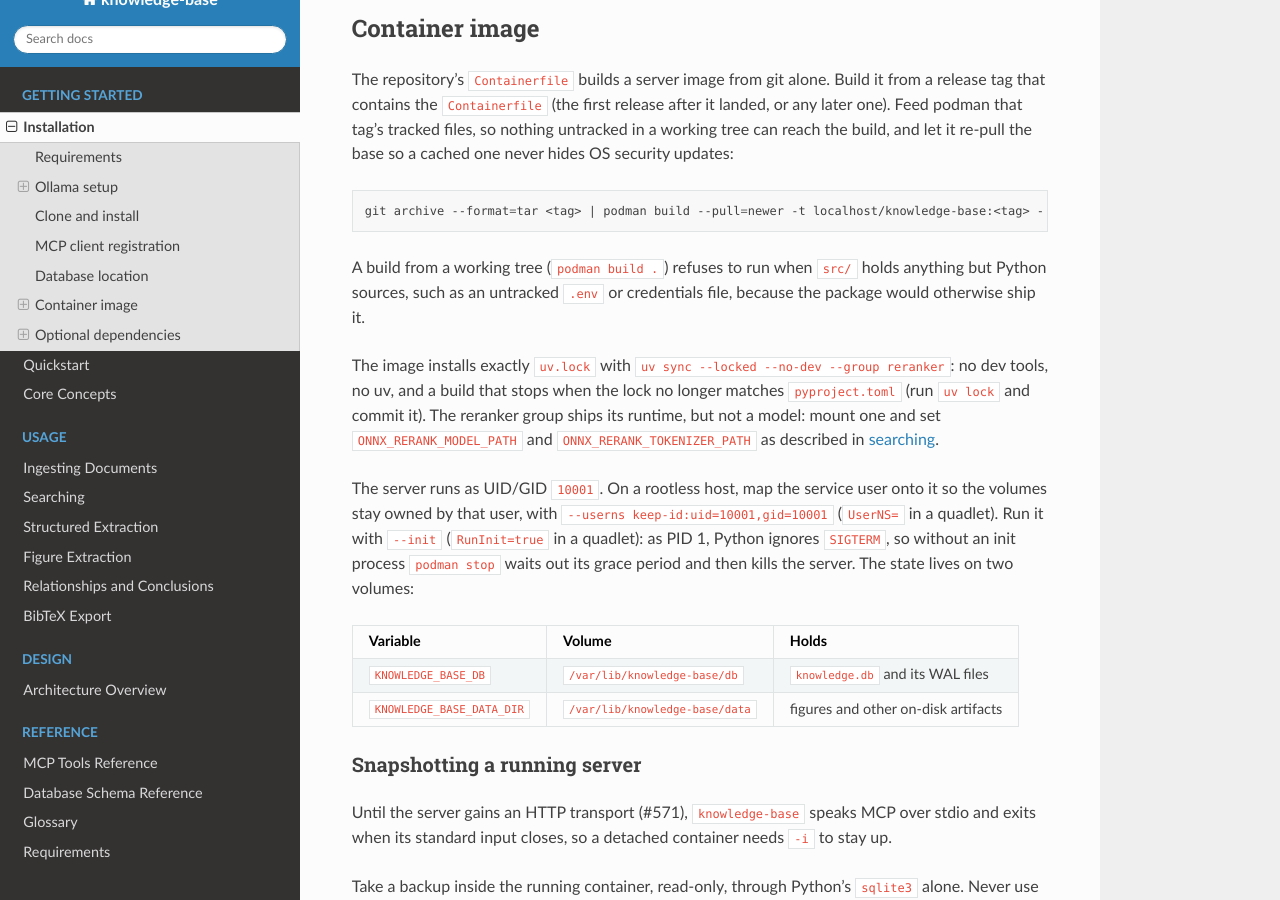
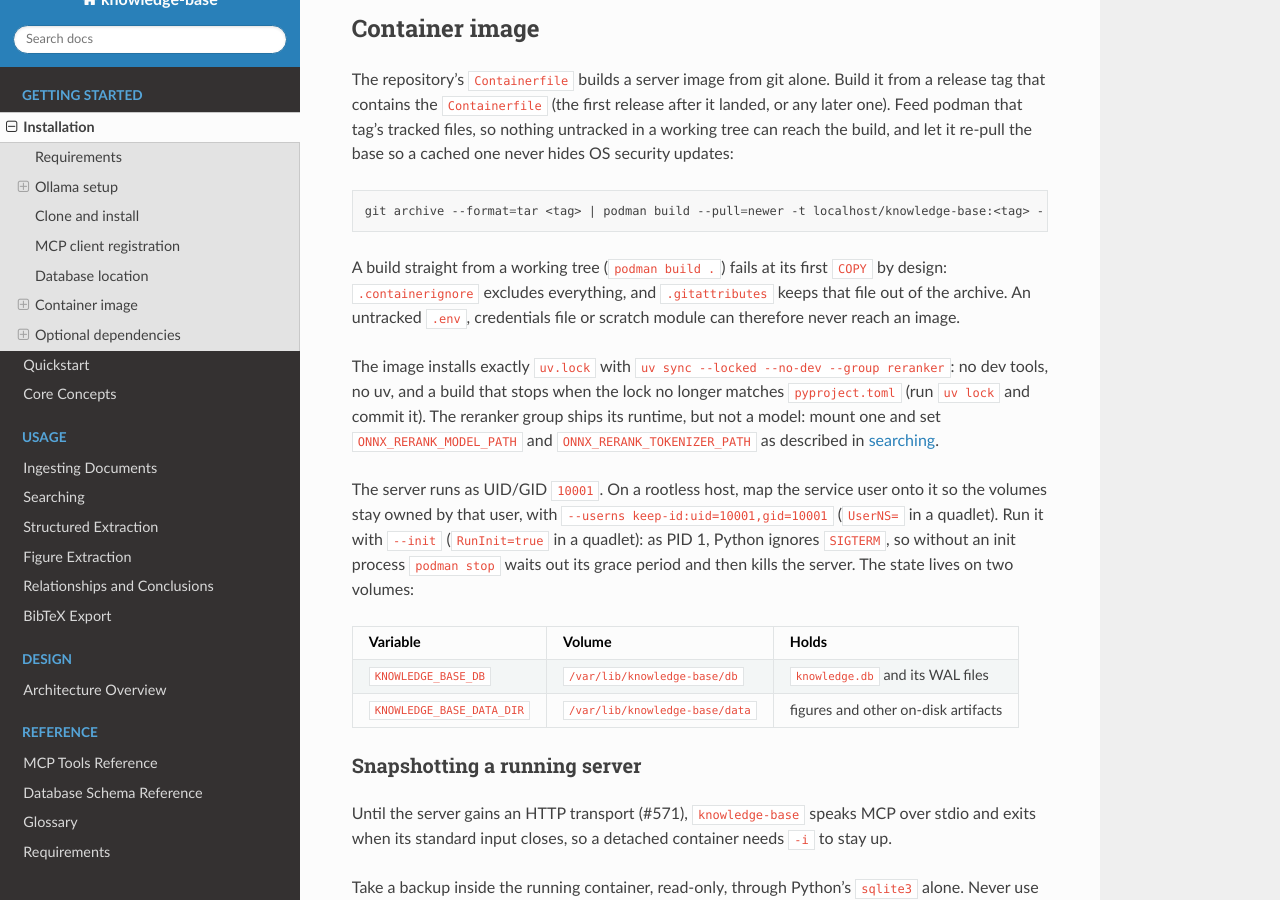
Before and after one commit to dutiona/knowledge-base, a Sphinx documentation site: the page built from docs/getting-started/installation.md, in a window 1280 px wide and 900 px high, scrolled down 2259 px. Built offline with Sphinx 7.4.7 and the Read the Docs theme 3.1.0, drawn with Linux system fonts in a browser that asks for light colours.

Commit message:
fix(container): make the tracked-files archive the only build context
The src/ guard still let an untracked .py under src/ ship from a
working-tree build, and every untracked file still reached that build's
context. The build has no .git to tell tracked from untracked, so the
working-tree path cannot be made safe; it is removed instead.
.containerignore now excludes everything, so `podman build .` fails at
its first COPY with no file sent, and .gitattributes export-ignores it,
so `git archive <tag> | podman build -` gets the tag's full tracked tree.
The guard goes with the path it protected, and tracked non-Python
package files will build without an exception list.

````diff
--- a/docs/getting-started/installation.md
+++ b/docs/getting-started/installation.md
@@ -107,8 +107,9 @@ updates:
 git archive --format=tar <tag> | podman build --pull=newer -t localhost/knowledge-base:<tag> -
 ```
 
-A build from a working tree (`podman build .`) refuses to run when `src/` holds anything but Python sources, such as an
-untracked `.env` or credentials file, because the package would otherwise ship it.
+A build straight from a working tree (`podman build .`) fails at its first `COPY` by design: `.containerignore` excludes
+everything, and `.gitattributes` keeps that file out of the archive. An untracked `.env`, credentials file or scratch
+module can therefore never reach an image.
 
 The image installs exactly `uv.lock` with `uv sync --locked --no-dev --group reranker`: no dev tools, no uv, and a
 build that stops when the lock no longer matches `pyproject.toml` (run `uv lock` and commit it). The
````
Also changed, not shown: 3 other files.
